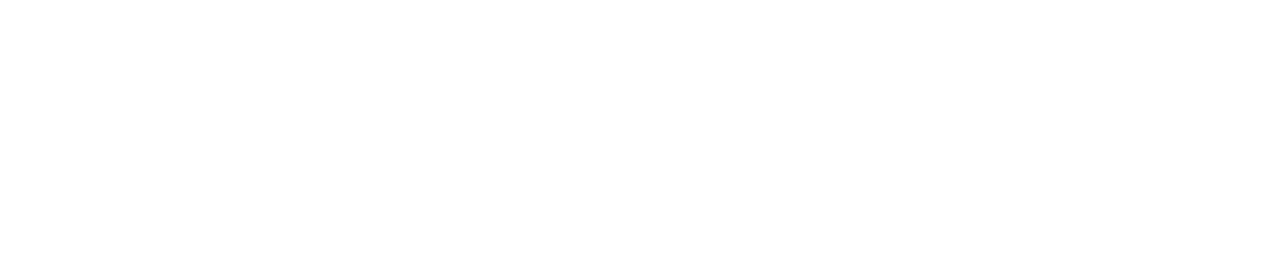
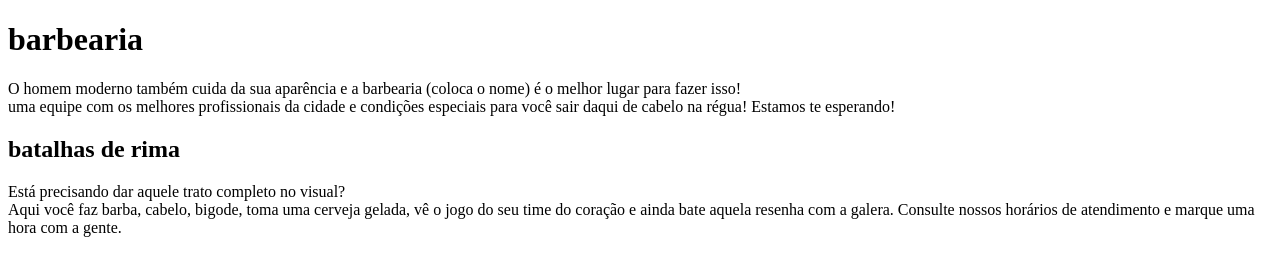
Before and after one commit to gm8690/gustavo-, a plain HTML site: page index.html in a window 1280 px wide. Drawn offline with Linux system fonts and the light colour scheme.

Commit message:
barbearia

```diff
--- a/index.html
+++ b/index.html
@@ -1,11 +1,17 @@
 <!DOCTYPE html>
-<html lang="en">
+<html lang="pt-br">
 <head>
     <meta charset="UTF-8">
+    <meta http-equiv="X-UA-Compatible" content="IE=edge">
     <meta name="viewport" content="width=device-width, initial-scale=1.0">
     <title>Document</title>
 </head>
 <body>
+    <h1>barbearia</h1>
+    <p>O homem moderno também cuida da sua aparência e a barbearia (coloca o nome) é o melhor lugar para fazer isso! <br> uma equipe com os melhores profissionais da cidade e condições especiais para você sair daqui de cabelo na régua! Estamos te esperando!  <p/>
+     <h2>batalhas de rima</h2>
+    <p> Está precisando dar aquele trato completo no visual?<br> Aqui você faz barba, cabelo, bigode, toma uma cerveja gelada, vê o jogo do seu time do coração e ainda bate aquela resenha com a galera. Consulte nossos horários de atendimento e marque uma hora com a gente.  <p/>
+</body>
+</html>
 
 </body>
-</html>
```
